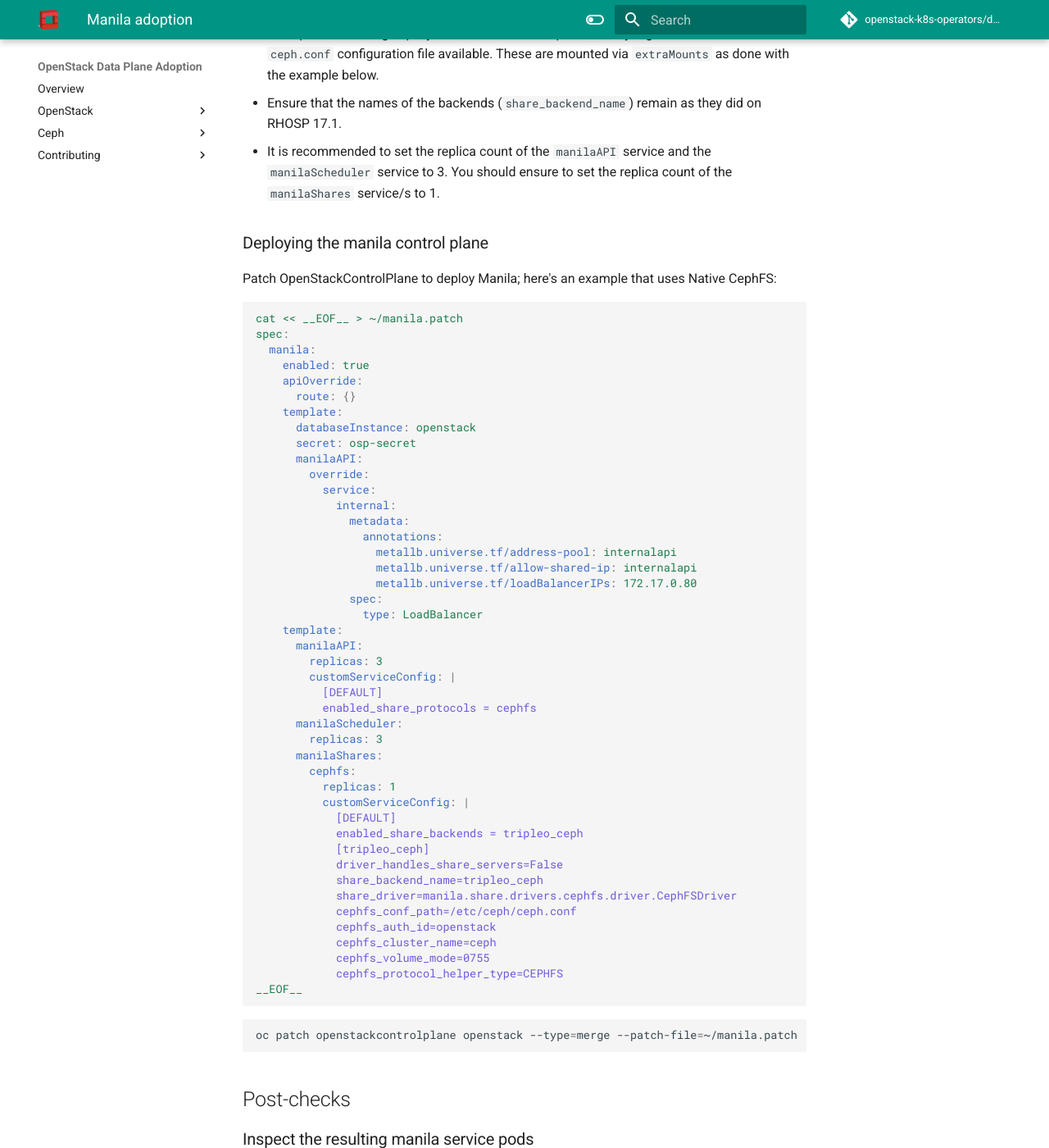
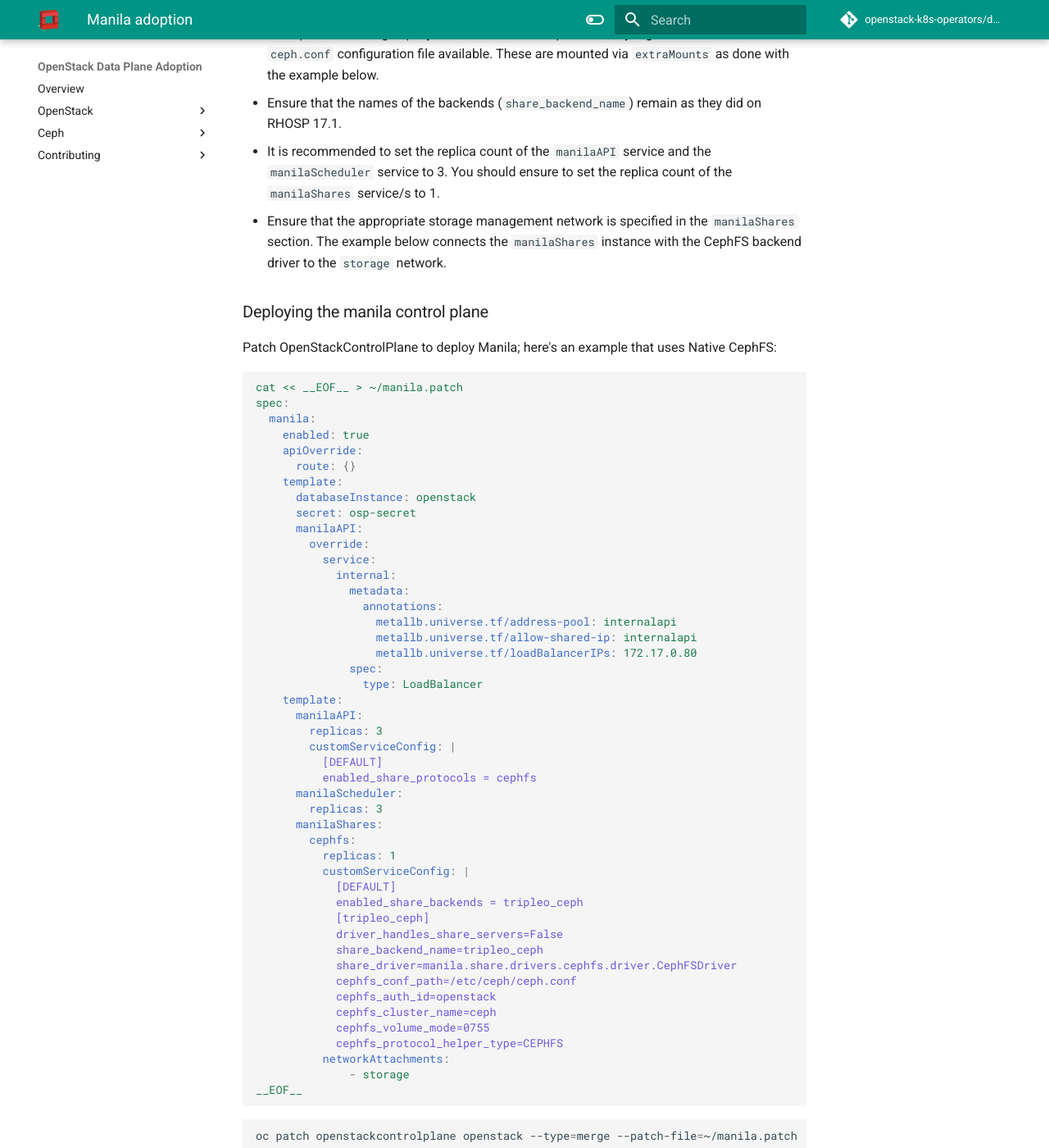
Before and after one commit to openstack-k8s-operators/data-plane-adoption, an MkDocs documentation site: the page built from docs/openstack/manila_adoption.md, in a window 1280 px wide and 1400 px high, scrolled down 4190 px. Shown: the whole window at 82% size. Built offline with MkDocs 1.6.1 and Material for MkDocs 9.7.7, drawn with Linux system fonts in a browser that asks for light colours; comment, search, counter and statistics services are not loaded; the version menu is left out.

Commit message:
Add networkAttachments and note to manila adoption doc

````diff
--- a/docs/openstack/manila_adoption.md
+++ b/docs/openstack/manila_adoption.md
@@ -219,6 +219,9 @@ oc create secret generic osp-secret-manila-netapp --from-file=~/netapp_secrets.c
 - It is recommended to set the replica count of the `manilaAPI` service and
   the `manilaScheduler` service to 3. You should ensure to set the replica
   count of the `manilaShares` service/s to 1.
+- Ensure that the appropriate storage management network is specified in the
+  `manilaShares` section. The example below connects the `manilaShares`
+  instance with the CephFS backend driver to the `storage` network.
 
 ### Deploying the manila control plane
 
@@ -269,6 +272,8 @@ spec:
             cephfs_cluster_name=ceph
             cephfs_volume_mode=0755
             cephfs_protocol_helper_type=CEPHFS
+          networkAttachments:
+              - storage
 __EOF__
 ```
 
````
